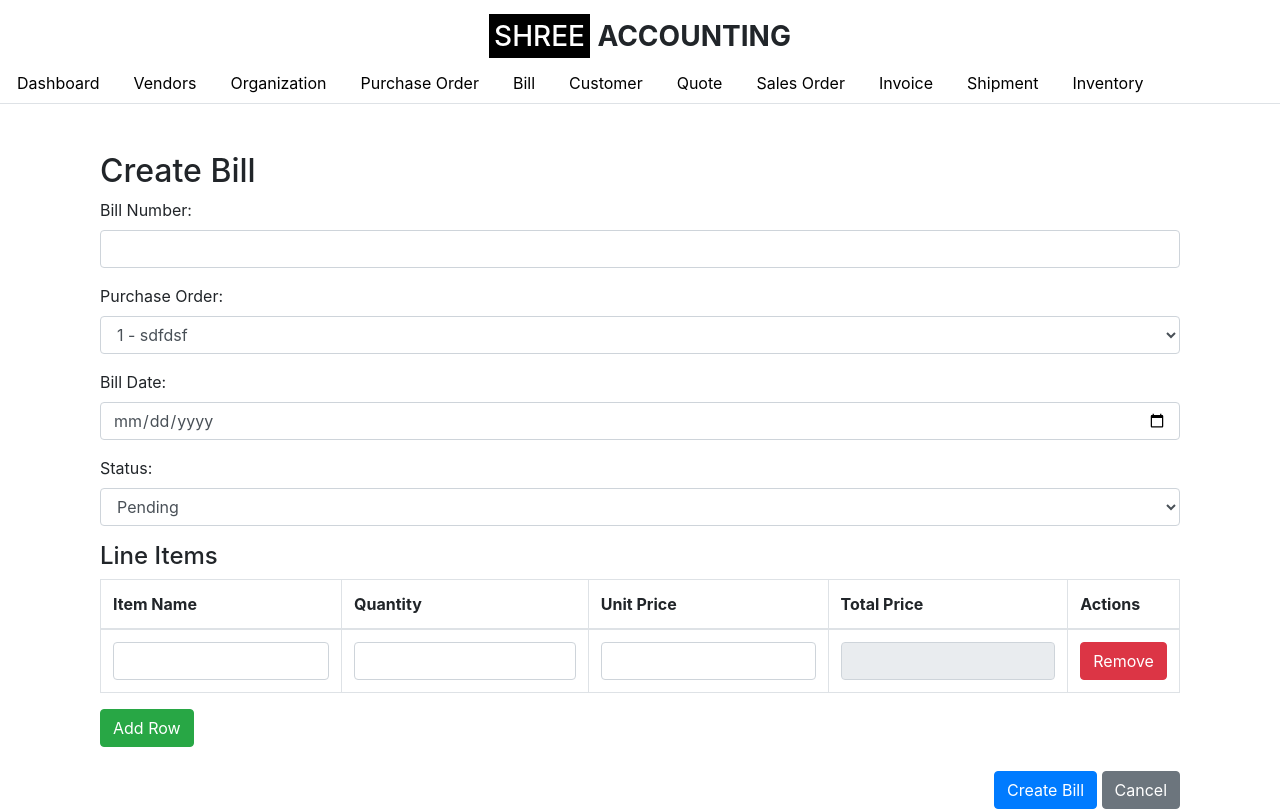
After one commit to FefarDhruv/Daily-Accounting-Software, a Flask app: page /create_bill in a window 1280 px wide. The commit adds this page. Run offline with Flask 3, Linux system fonts and the light colour scheme; a user stored in the database is signed in; some libraries are stand-ins or nearby versions.

Commit message:
Version 2

```diff
--- a/app.py
+++ b/app.py
@@ -79,7 +79,40 @@ class PurchaseOrder(db.Model):
     vendor = db.relationship('Vendor', backref=db.backref('purchase_orders', lazy=True))
     line_items = db.relationship('LineItem', backref='purchase_order', lazy=True, cascade="all, delete-orphan")
 
-# Additional routes and logic go here...
+# Define the Bill model
+class Bill(db.Model):
+    id = db.Column(db.Integer, primary_key=True)
+    bill_number = db.Column(db.String(50), nullable=False)
+    purchase_order_id = db.Column(db.Integer, db.ForeignKey('purchase_order.id'), nullable=False)
+    bill_date = db.Column(db.Date, nullable=False)
+    total_amount = db.Column(db.Float, nullable=False)
+    status = db.Column(db.String(50), nullable=False)
+
+    # Relationship with PurchaseOrder
+    purchase_order = db.relationship('PurchaseOrder', backref=db.backref('bills', lazy=True))
+
+    # The relationship with BillLineItem is established through the backref in BillLineItem
+
+
+
+# Define the BillLineItem model
+class BillLineItem(db.Model):
+    id = db.Column(db.Integer, primary_key=True)
+    bill_id = db.Column(db.Integer, db.ForeignKey('bill.id'), nullable=False)
+    item_name = db.Column(db.String(100), nullable=False)
+    quantity = db.Column(db.Integer, nullable=False)
+    unit_price = db.Column(db.Float, nullable=False)
+    total_price = db.Column(db.Float, nullable=False)
+
+    # Define the relationship back to the Bill model with a unique backref name
+    bill = db.relationship('Bill', backref=db.backref('line_items', cascade='all, delete-orphan'))
+
+
+    # Use a unique relationship name without using 'bill' to avoid conflict
+    # No need to define a backref here, as the Bill model already has one
+
+
+
 
 
 # Login Page
@@ -135,7 +168,7 @@ def setup_organization():
         email_id = request.form['email_id']
         phone_number = request.form['phone_number']
         address = request.form['address']
-        contact_person = request.form['contact_person']
+        # contact_person = request.form['contact_person']
         org_type = request.form['org_type']
 
         # Create a new organization for setup
@@ -145,7 +178,7 @@ def setup_organization():
             email_id=email_id,
             phone_number=phone_number,
             address=address,
-            contact_person=contact_person,
+            # contact_person=contact_person,
             org_type=org_type
         )
         db.session.add(new_org)
@@ -334,16 +367,168 @@ def vendor_list():
     return render_template('vendor_list.html', vendors=vendors, show_logo=True, active_tab='vendor_list')
 
 
-# Purchase Order List Page
+# Bill List Page
+@app.route('/bill_list')
+@login_required
+def bill_list():
+    organization_id = session.get('organization_id')
+    bills = Bill.query.join(PurchaseOrder).join(Vendor).filter(Vendor.organization_id == organization_id).all()
+    return render_template('bill_list.html', bills=bills, show_logo=True, active_tab='bill_list')
+
+
+@app.route('/bill')
+@login_required
+def bill():
+    # Retrieve the organization ID from the session to filter bills for the logged-in user's organization
+    organization_id = session.get('organization_id')
+
+    # Query the bills associated with this organization
+    bills = Bill.query.join(PurchaseOrder).join(Vendor).filter(Vendor.organization_id == organization_id).all()
+
+    # Render the bill_list template with the bills data
+    return render_template('bill_list.html', bills=bills, show_logo=True, active_tab='bill_list')
+
+
+# Route definition
+# Create New Bill (Bill Form)
+@app.route('/create_bill', methods=['GET', 'POST'])
+@login_required
+def create_bill():
+    if request.method == 'POST':
+        # Basic Bill Details
+        bill_number = request.form['bill_number']
+        purchase_order_id = request.form['purchase_order_id']
+        bill_date = datetime.strptime(request.form['bill_date'], '%Y-%m-%d')
+        status = request.form['status']
+
+        # Calculate Total Amount based on line items
+        total_amount = 0
+
+        # Create a New Bill Object
+        new_bill = Bill(
+            bill_number=bill_number,
+            purchase_order_id=purchase_order_id,
+            bill_date=bill_date,
+            total_amount=0,  # Will update later after adding line items
+            status=status
+        )
+        db.session.add(new_bill)
+        db.session.commit()
+
+        # Handle Line Items
+        item_names = request.form.getlist('item_name[]')
+        quantities = request.form.getlist('quantity[]')
+        unit_prices = request.form.getlist('unit_price[]')
+
+        for item_name, quantity, unit_price in zip(item_names, quantities, unit_prices):
+            # Calculate the total price for the line item
+            quantity = int(quantity)
+            unit_price = float(unit_price)
+            total_price = quantity * unit_price
+
+            # Create and add a new line item for the bill
+            new_line_item = BillLineItem(
+                bill_id=new_bill.id,
+                item_name=item_name,
+                quantity=quantity,
+                unit_price=unit_price,
+                total_price=total_price
+            )
+            db.session.add(new_line_item)
+
+            # Update the total amount of the bill
+            total_amount += total_price
+
+        # Update the total amount of the bill and commit changes
+        new_bill.total_amount = total_amount
+        db.session.commit()
+
+        flash('Bill created successfully!', 'success')
+        return redirect(url_for('bill_list'))
+
+    # Load purchase orders to show in dropdown
+    purchase_orders = PurchaseOrder.query.all()
+    return render_template('bill_form.html', purchase_orders=purchase_orders, show_logo=True, active_tab='bill_list')
+
+
+# Edit Bill
+# Edit Bill
+@app.route('/edit_bill/<int:bill_id>', methods=['GET', 'POST'])
+@login_required
+def edit_bill(bill_id):
+    bill = Bill.query.get_or_404(bill_id)
+
+    if request.method == 'POST':
+        # Update Bill Details
+        bill.bill_number = request.form['bill_number']
+        bill.purchase_order_id = request.form['purchase_order_id']
+        bill.bill_date = datetime.strptime(request.form['bill_date'], '%Y-%m-%d')
+        bill.status = request.form['status']
+
+        # Calculate new total amount based on line items
+        total_amount = 0
+
+        # Delete existing line items
+        BillLineItem.query.filter_by(bill_id=bill.id).delete()
+
+        # Handle Line Items
+        item_names = request.form.getlist('item_name[]')
+        quantities = request.form.getlist('quantity[]')
+        unit_prices = request.form.getlist('unit_price[]')
+
+        for item_name, quantity, unit_price in zip(item_names, quantities, unit_prices):
+            # Calculate total price for the line item
+            quantity = int(quantity)
+            unit_price = float(unit_price)
+            total_price = quantity * unit_price
+
+            # Create a new line item
+            new_line_item = BillLineItem(
+                bill_id=bill.id,
+                item_name=item_name,
+                quantity=quantity,
+                unit_price=unit_price,
+                total_price=total_price
+            )
+            db.session.add(new_line_item)
+
+            # Update the total amount of the bill
+            total_amount += total_price
+
+        # Update the total amount of the bill and commit changes
+        bill.total_amount = total_amount
+        db.session.commit()
+
+        flash('Bill updated successfully!', 'success')
+        return redirect(url_for('bill_list'))
+
+    # Load purchase orders to show in dropdown and existing line items for the bill
+    purchase_orders = PurchaseOrder.query.all()
+    return render_template('bill_form.html', bill=bill, purchase_orders=purchase_orders, show_logo=True, active_tab='bill_list')
+
+
+# Delete Bill
+@app.route('/delete_bill/<int:bill_id>', methods=['POST'])
+@login_required
+def delete_bill(bill_id):
+    bill = Bill.query.get_or_404(bill_id)
+    try:
+        db.session.delete(bill)
+        db.session.commit()
+        flash('Bill deleted successfully!', 'success')
+    except Exception as e:
+        db.session.rollback()
+        flash(f'An error occurred while deleting the bill: {str(e)}', 'danger')
+
+    return redirect(url_for('bill_list'))
+
+# Purchase Order List with "Create Bill" Option
 @app.route('/purchase_order_list')
 @login_required
 def purchase_order_list():
-    # Fetch only purchase orders related to the logged-in user's organization
     organization_id = session.get('organization_id')
     purchase_orders = PurchaseOrder.query.join(Vendor).filter(Vendor.organization_id == organization_id).all()
     return render_template('purchase_order_list.html', purchase_orders=purchase_orders, show_logo=True, active_tab='purchase_order')
-
-
 # Add New Purchase Order (Purchase Order Form)
 @app.route('/purchase_order', methods=['GET', 'POST'])
 @login_required
--- /dev/null
+++ b/templates/bill_form.html
@@ -0,0 +1,122 @@
+{% extends "base.html" %}
+
+{% block title %}Create/Edit Bill{% endblock %}
+
+{% block content %}
+<div class="container mt-5">
+    <h2>{% if bill %}Edit Bill{% else %}Create Bill{% endif %}</h2>
+
+    <form action="{{ url_for('create_bill') if not bill else url_for('edit_bill', bill_id=bill.id) }}" method="POST">
+        <input type="hidden" name="csrf_token" value="{{ csrf_token() }}">
+
+        <div class="form-group">
+            <label for="bill_number">Bill Number:</label>
+            <input type="text" class="form-control" id="bill_number" name="bill_number" value="{{ bill.bill_number if bill else '' }}" required>
+        </div>
+
+        <div class="form-group">
+            <label for="purchase_order_id">Purchase Order:</label>
+            <select class="form-control" id="purchase_order_id" name="purchase_order_id" required>
+                {% for order in purchase_orders %}
+                <option value="{{ order.id }}" {% if bill and bill.purchase_order_id == order.id %}selected{% endif %}>{{ order.id }} - {{ order.vendor.vendor_name }}</option>
+                {% endfor %}
+            </select>
+        </div>
+
+        <div class="form-group">
+            <label for="bill_date">Bill Date:</label>
+            <input type="date" class="form-control" id="bill_date" name="bill_date" value="{{ bill.bill_date if bill else '' }}" required>
+        </div>
+
+        <div class="form-group">
+            <label for="status">Status:</label>
+            <select class="form-control" id="status" name="status" required>
+                <option value="Pending" {% if bill and bill.status == 'Pending' %}selected{% endif %}>Pending</option>
+                <option value="Paid" {% if bill and bill.status == 'Paid' %}selected{% endif %}>Paid</option>
+                <option value="Cancelled" {% if bill and bill.status == 'Cancelled' %}selected{% endif %}>Cancelled</option>
+            </select>
+        </div>
+
+        <!-- Line Items Table -->
+        <h4>Line Items</h4>
+        <table class="table table-bordered" id="lineItemsTable">
+            <thead>
+                <tr>
+                    <th>Item Name</th>
+                    <th>Quantity</th>
+                    <th>Unit Price</th>
+                    <th>Total Price</th>
+                    <th>Actions</th>
+                </tr>
+            </thead>
+            <tbody>
+                {% if bill and bill.bill_line_items %}
+                    {% for line_item in bill.bill_line_items %}
+                    <tr>
+                        <td><input type="text" name="item_name[]" class="form-control" value="{{ line_item.item_name }}" required></td>
+                        <td><input type="number" name="quantity[]" class="form-control" value="{{ line_item.quantity }}" required></td>
+                        <td><input type="number" step="0.01" name="unit_price[]" class="form-control" value="{{ line_item.unit_price }}" required></td>
+                        <td><input type="number" step="0.01" name="total_price[]" class="form-control" value="{{ line_item.quantity * line_item.unit_price }}" readonly></td>
+                        <td><button type="button" class="btn btn-danger remove-row">Remove</button></td>
+                    </tr>
+                    {% endfor %}
+                {% else %}
+                <!-- Empty Row to Start -->
+                <tr>
+                    <td><input type="text" name="item_name[]" class="form-control" required></td>
+                    <td><input type="number" name="quantity[]" class="form-control" required></td>
+                    <td><input type="number" step="0.01" name="unit_price[]" class="form-control" required></td>
+                    <td><input type="number" step="0.01" name="total_price[]" class="form-control" readonly></td>
+                    <td><button type="button" class="btn btn-danger remove-row">Remove</button></td>
+                </tr>
+                {% endif %}
+            </tbody>
+        </table>
+
+        <button type="button" class="btn btn-success" id="addRowBtn">Add Row</button>
+
+        <div class="text-right mt-4">
+            <button type="submit" class="btn btn-primary">{% if bill %}Update{% else %}Create{% endif %} Bill</button>
+            <a href="{{ url_for('bill_list') }}" class="btn btn-secondary">Cancel</a>
+        </div>
+    </form>
+</div>
+
+<!-- Include jQuery for simplicity -->
+<script src="https://code.jquery.com/jquery-3.6.0.min.js"></script>
+
+<script>
+$(document).ready(function() {
+    // Function to calculate total price per line item
+    function calculateTotalPrice(row) {
+        var quantity = parseFloat(row.find('input[name="quantity[]"]').val()) || 0;
+        var unitPrice = parseFloat(row.find('input[name="unit_price[]"]').val()) || 0;
+        var totalPrice = quantity * unitPrice;
+        row.find('input[name="total_price[]"]').val(totalPrice.toFixed(2));
+    }
+
+    // Event Listener for Quantity or Unit Price change to calculate total price
+    $('#lineItemsTable').on('input', 'input[name="quantity[]"], input[name="unit_price[]"]', function() {
+        var row = $(this).closest('tr');
+        calculateTotalPrice(row);
+    });
+
+    // Add Row Button Click
+    $('#addRowBtn').click(function() {
+        var newRow = `<tr>
+            <td><input type="text" name="item_name[]" class="form-control" required></td>
+            <td><input type="number" name="quantity[]" class="form-control" required></td>
+            <td><input type="number" step="0.01" name="unit_price[]" class="form-control" required></td>
+            <td><input type="number" step="0.01" name="total_price[]" class="form-control" readonly></td>
+            <td><button type="button" class="btn btn-danger remove-row">Remove</button></td>
+        </tr>`;
+        $('#lineItemsTable tbody').append(newRow);
+    });
+
+    // Remove Row Button Click
+    $('#lineItemsTable').on('click', '.remove-row', function() {
+        $(this).closest('tr').remove();
+    });
+});
+</script>
+{% endblock %}
--- a/templates/purchase_order_list.html
+++ b/templates/purchase_order_list.html
@@ -44,11 +44,13 @@
                     </td>
                     <td>
     <a href="/edit_purchase_order/{{ order.id }}" class="btn btn-warning btn-sm">Edit</a>
+    <a href="/create_bill?purchase_order_id={{ order.id }}" class="btn btn-primary btn-sm">Create Bill</a> <!-- New button to create a bill -->
     <form action="/delete_purchase_order/{{ order.id }}" method="POST" style="display:inline-block;">
         <input type="hidden" name="csrf_token" value="{{ csrf_token() }}">
         <button type="submit" class="btn btn-danger btn-sm">Delete</button>
     </form>
 </td>
+
                 </tr>
                 {% endfor %}
             </tbody>
```
Also changed, not shown: templates/bill_list.html (added, +43 -0 lines), instance/app.db. Lines whose indentation alone changed are shown as unchanged.
